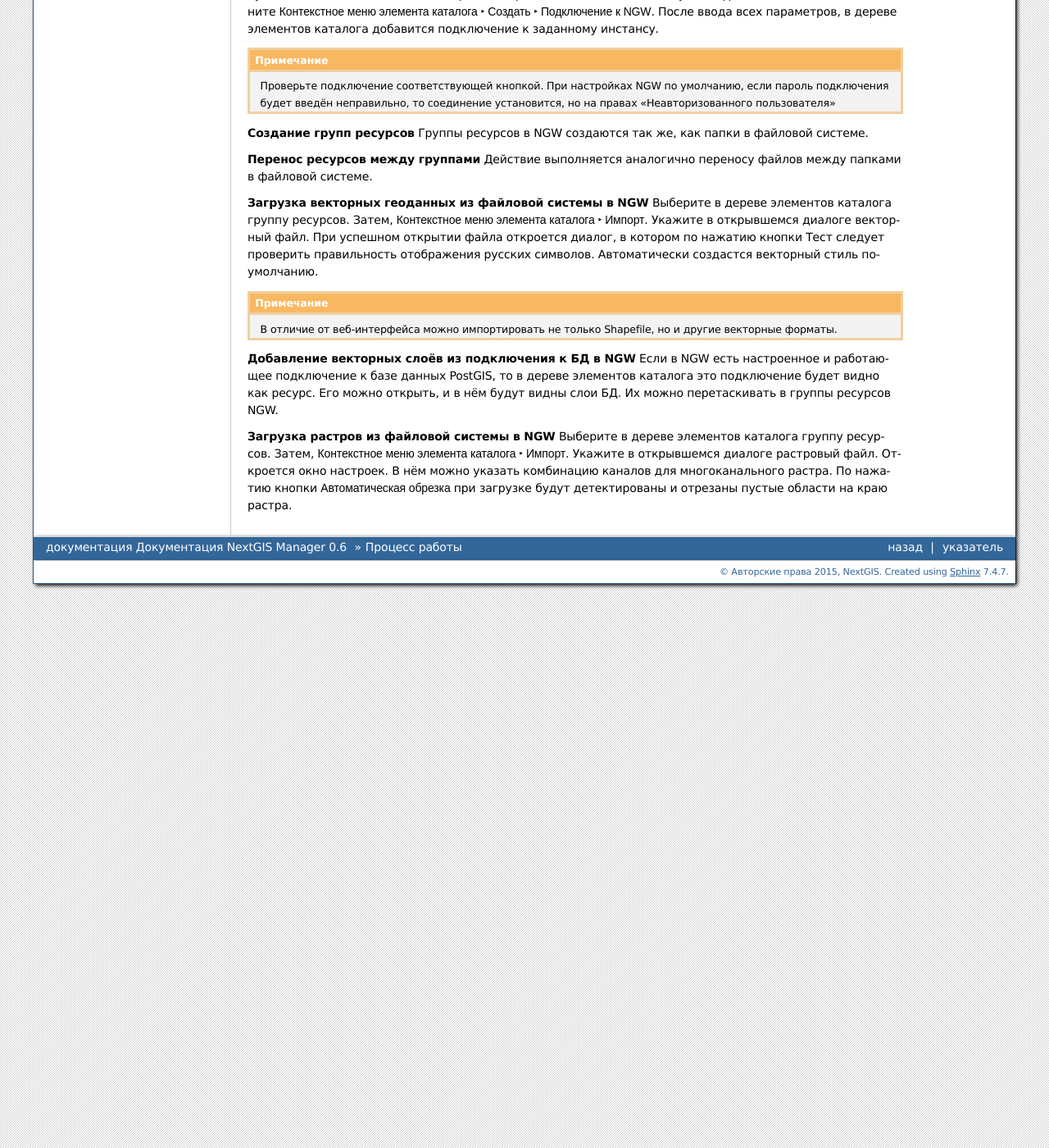
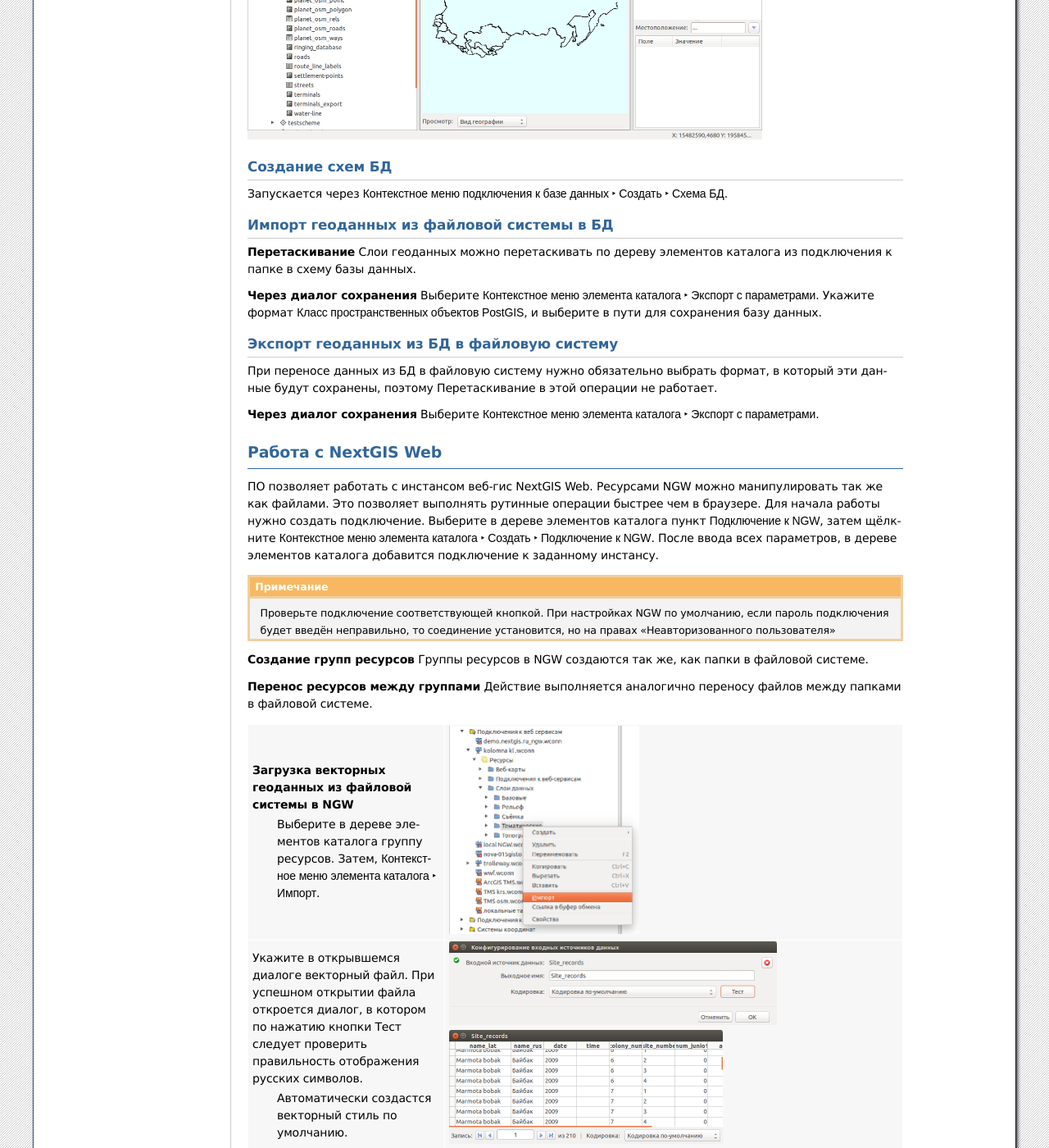
Before and after one commit to isabella232/docs_ngmanager, a Sphinx documentation site: the page built from source/user_tasks.rst, in a window 1280 px wide and 1400 px high, scrolled down 2211 px. Shown: the whole window at 82% size. Built offline with Sphinx 7.4.7, drawn with Linux system fonts in a browser that asks for light colours; formulas are drawn with MathJax 3; pages that are not in the unit, such as notebooks, are missing from menus.

Commit message:
вёрстка текста с картинками

```diff
--- a/source/user_tasks.rst
+++ b/source/user_tasks.rst
@@ -93,7 +93,13 @@
 
 Для начала работы нужно создать подключение. Выберите в дереве элементов каталога пункт :guilabel:`Подключение к БД`, затем щёлкните :menuselection:`Контекстное меню элемента каталога --> Создать --> Подключение к БД`. После ввода всех параметров, в дереве элементов каталога добавится подключение к заданной базе данных.
 
+.. image:: _static/postgis_create_connection.png
+	:scale: 50 %
+
 При открытии этого подключения внутри будут видны схемы базы данных, а внутри схем - таблицы. Таблицы с полем геометрии будут отображаться так же как слои геоданных - у них будет рисоваться геометрия, будет работать идентификация. Работа с ними осуществляется так же как с файлами геоданных.
+
+.. image:: _static/postgis_screen.png
+	:scale: 50 %
 
 
 Создание схем БД
@@ -134,11 +140,26 @@
 **Перенос ресурсов между группами**
 Действие выполняется аналогично переносу файлов между папками в файловой системе.
 
-**Загрузка векторных геоданных из файловой системы в NGW**
-Выберите в дереве элементов каталога группу ресурсов. Затем, :menuselection:`Контекстное меню элемента каталога --> Импорт`. Укажите в открывшемся диалоге векторный файл. При успешном открытии файла откроется диалог, в котором по нажатию кнопки Тест следует проверить правильность отображения русских символов.
-Автоматически создастся векторный стиль по-умолчанию.
+
+.. list-table::
+   :widths: 30 70
+   :header-rows: 0
+
+   * - **Загрузка векторных геоданных из файловой системы в NGW**
+	Выберите в дереве элементов каталога группу ресурсов. Затем, :menuselection:`Контекстное меню элемента каталога --> Импорт`.
+     - .. image:: _static/ngw_import_vector_menu.png
+	:scale: 50 %
+   * - Укажите в открывшемся диалоге векторный файл. При успешном открытии файла откроется диалог, в котором по нажатию кнопки Тест следует проверить правильность отображения русских символов.
+	Автоматически создастся векторный стиль по умолчанию.
+     - .. image:: _static/ngw_import_vector_configure.png
+	:scale: 50 %
+       .. image:: _static/ngw_import_vector_test.png
+	:scale: 50 %
+
+
 
 .. note:: В отличие от веб-интерфейса можно импортировать не только Shapefile, но и другие векторные форматы.
+
 
 
 **Добавление векторных слоёв из подключения к БД в NGW**
```
Also changed, not shown: source/_static/ngw_import_vector_configure.png (added), source/_static/ngw_import_vector_menu.png (added), source/_static/ngw_import_vector_test.png (added), source/_static/postgis_create_connection.png (added), source/_static/postgis_screen.png (added).
